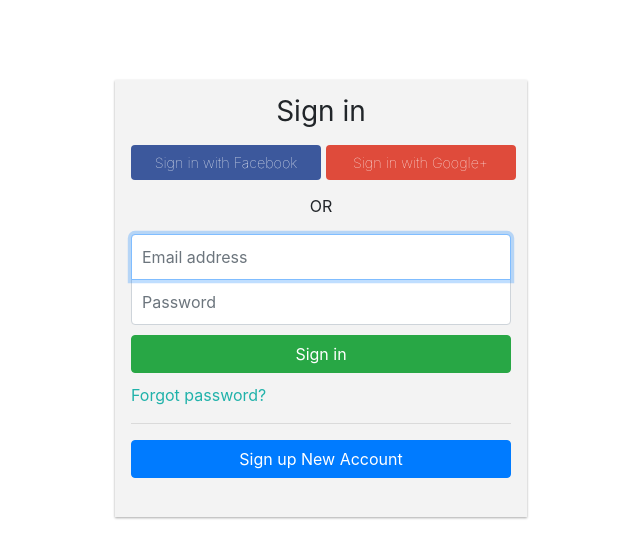
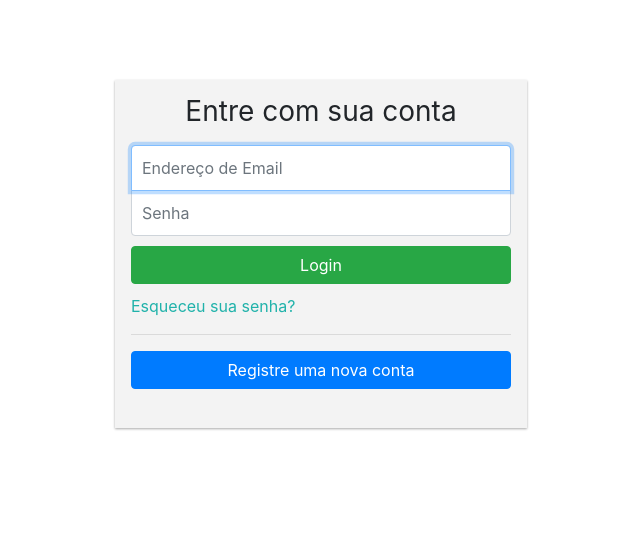
Before and after one commit to renatofilhog/allurebet, a PHP site: page /template_teste/login.php in a window 1280 px wide. Shown: the top 558 px of the page, without its empty margins (319-959 px from the left). Run offline with PHP 8.4, Linux system fonts and the light colour scheme; some libraries are stand-ins or nearby versions.

Commit message:
Traduzido a página de login

```diff
--- a/template_teste/login.php
+++ b/template_teste/login.php
@@ -1,5 +1,5 @@
 <!DOCTYPE html>
-<html lang="en">
+<html lang="pt-br">
 <head>
     <meta charset="UTF-8">
     <meta name="viewport" content="width=device-width, initial-scale=1.0">
@@ -16,45 +16,47 @@
 <body>
     <div id="logreg-forms">
         <form class="form-signin">
-            <h1 class="h3 mb-3 font-weight-normal" style="text-align: center"> Sign in</h1>
+            <h1 class="h3 mb-3 font-weight-normal" style="text-align: center"> Entre com sua conta</h1>
+            <!--
                 <div class="social-login">
                     <button class="btn facebook-btn social-btn" type="button"><span><i class="fab fa-facebook-f"></i> Sign in with Facebook</span> </button>
                     <button class="btn google-btn social-btn" type="button"><span><i class="fab fa-google-plus-g"></i> Sign in with Google+</span> </button>
                 </div>
-            <p style="text-align:center"> OR  </p>
-            <input type="email" id="inputEmail" class="form-control" placeholder="Email address" required="" autofocus="">
-            <input type="password" id="inputPassword" class="form-control" placeholder="Password" required="">
+            -->
+            <input type="email" id="inputEmail" class="form-control" placeholder="Endereço de Email" required="" autofocus="">
+            <input type="password" id="inputPassword" class="form-control" placeholder="Senha" required="">
 
-            <button class="btn btn-success btn-block" type="submit"><i class="fas fa-sign-in-alt"></i> Sign in</button>
-            <a href="#" id="forgot_pswd">Forgot password?</a>
+            <button class="btn btn-success btn-block" type="submit"><i class="fas fa-sign-in-alt"></i> Login</button>
+            <a href="#" id="forgot_pswd">Esqueceu sua senha?</a>
             <hr>
-            <!-- <p>Don't have an account!</p>  -->
-            <button class="btn btn-primary btn-block" type="button" id="btn-signup"><i class="fas fa-user-plus"></i> Sign up New Account</button>
+
+            <button class="btn btn-primary btn-block" type="button" id="btn-signup"><i class="fas fa-user-plus"></i> Registre uma nova conta</button>
             </form>
 
             <form action="/reset/password/" class="form-reset">
-                <input type="email" id="resetEmail" class="form-control" placeholder="Email address" required="" autofocus="">
-                <button class="btn btn-primary btn-block" type="submit">Reset Password</button>
-                <a href="#" id="cancel_reset"><i class="fas fa-angle-left"></i> Back</a>
+                <input type="email" id="resetEmail" class="form-control" placeholder="Endereço de Email" required="" autofocus="">
+                <button class="btn btn-primary btn-block" type="submit">Esqueci minha senha</button>
+                <a href="#" id="cancel_reset"><i class="fas fa-angle-left"></i> Voltar</a>
             </form>
 
             <form action="/signup/" class="form-signup">
+                <!--
                     <div class="social-login">
                         <button class="btn facebook-btn social-btn" type="button"><span><i class="fab fa-facebook-f"></i> Sign up with Facebook</span> </button>
                     </div>
                     <div class="social-login">
                         <button class="btn google-btn social-btn" type="button"><span><i class="fab fa-google-plus-g"></i> Sign up with Google+</span> </button>
                     </div>
+                -->
+                <p style="text-align:center">Registre-se</p>
 
-                <p style="text-align:center">OR</p>
+                <input type="text" id="user-name" class="form-control" placeholder="Nome completo" required="" autofocus="">
+                <input type="email" id="user-email" class="form-control" placeholder="Endereço de Email" required autofocus="">
+                <input type="password" id="user-pass" class="form-control" placeholder="Senha" required autofocus="">
+                <input type="password" id="user-repeatpass" class="form-control" placeholder="Repita sua senha" required autofocus="">
 
-                <input type="text" id="user-name" class="form-control" placeholder="Full name" required="" autofocus="">
-                <input type="email" id="user-email" class="form-control" placeholder="Email address" required autofocus="">
-                <input type="password" id="user-pass" class="form-control" placeholder="Password" required autofocus="">
-                <input type="password" id="user-repeatpass" class="form-control" placeholder="Repeat Password" required autofocus="">
-
-                <button class="btn btn-primary btn-block" type="submit"><i class="fas fa-user-plus"></i> Sign Up</button>
-                <a href="#" id="cancel_signup"><i class="fas fa-angle-left"></i> Back</a>
+                <button class="btn btn-primary btn-block" type="submit"><i class="fas fa-user-plus"></i> Registre-se</button>
+                <a href="#" id="cancel_signup"><i class="fas fa-angle-left"></i> Voltar</a>
             </form>
             <br>
 
```
Lines whose indentation alone changed are shown as unchanged.
